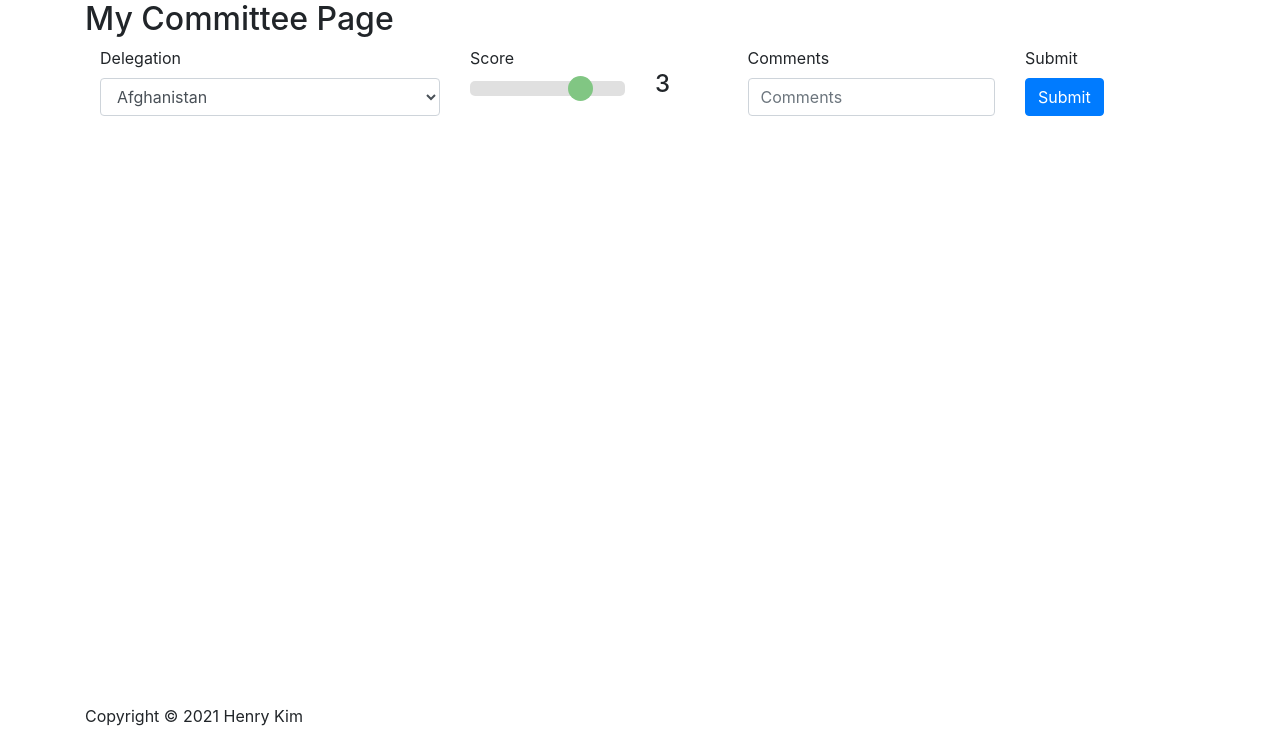
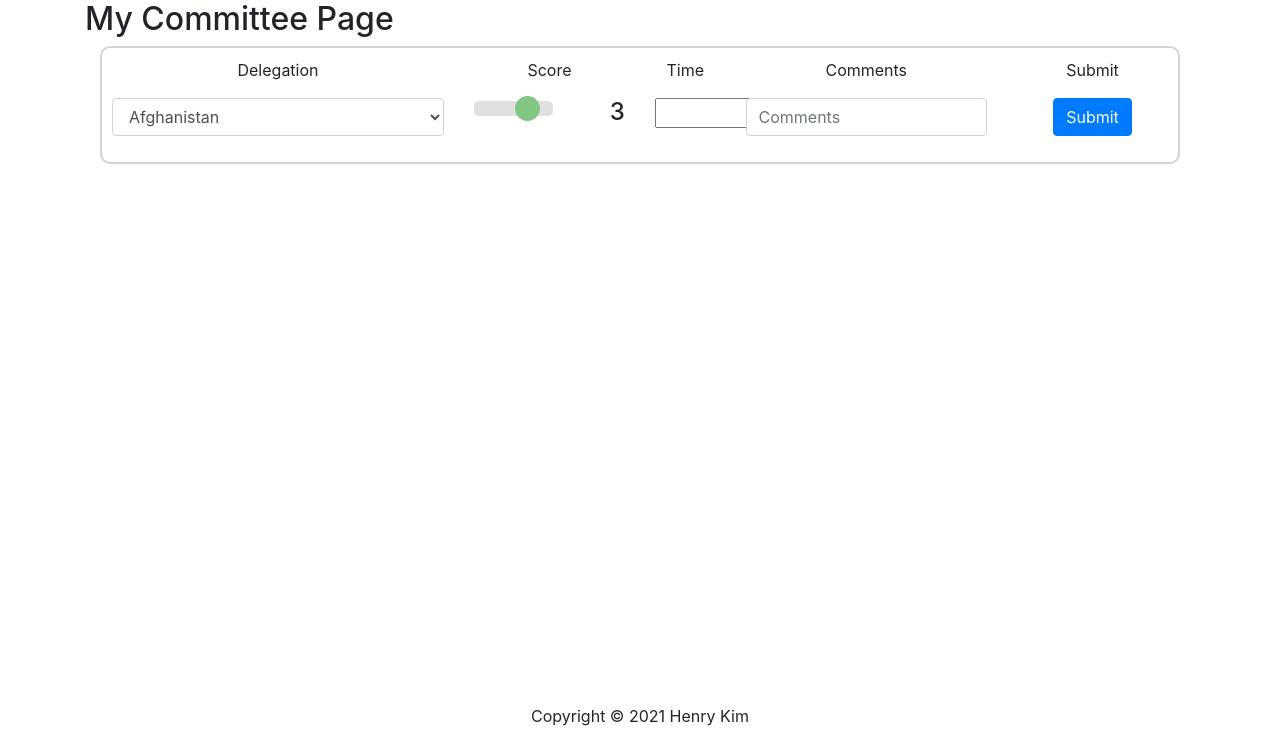
Before and after one commit to hdk23/conference, a Django app: page /dartmun/my_committee/ in a window 1280 px wide. Shown: the part 56-800 px from the top of the page. Run offline with Django 3.2, Linux system fonts and the light colour scheme; a user stored in the database is signed in; data comes from the database, SQL or seed files in the repository; both versions use the stored data as it was after the commit; some libraries are stand-ins or nearby versions.

Commit message:
Add Comments and Time to Form

```diff
--- /dev/null
+++ b/dartmun/inputs/dartmun/groups.csv
@@ -0,0 +1,5 @@
+Group,Acronym
+Position Papers,POS
+Speeches,S
+Working Papers and Resos,WPR
+Parlipro,PP
--- a/dartmun/models_tally.py
+++ b/dartmun/models_tally.py
@@ -13,7 +13,7 @@ class TallyCategory(models.Model):
     scaled = models.BooleanField(default=True)
 
     def __str__(self):
-        return f"{self.name} ({self.weight})%"
+        return f"{self.name} ({self.weight}%)"
 
 
 class TallyGroup(models.Model):
--- a/dartmun/static/dartmun/css/my_committee.css
+++ b/dartmun/static/dartmun/css/my_committee.css
@@ -1,6 +1,6 @@
 .slider {
   -webkit-appearance: none;
-  width: 100%;
+  width: 75%;
   height: 15px;
   border-radius: 5px;
   background: #d3d3d3;
@@ -27,3 +27,18 @@
   background: #4CAF50;
   cursor: pointer;
 }
+
+form {
+  padding: 10px;
+  border: 2px solid lightgrey;
+  border-radius: 10px;
+}
+
+p {
+  text-align: center;
+}
+
+form .row .col {
+  margin-left: auto;
+  margin-right: auto;
+}
--- a/dartmun/templates/dartmun/mycommittee.html
+++ b/dartmun/templates/dartmun/mycommittee.html
@@ -15,34 +15,39 @@
 {% endblock %}
 
 {% block staff_only %}
-    <form>
+    <form action="{% url 'add_tally' %}" method="POST">
     {% csrf_token %}
     <div class="row">
         <div class="col-4">
-            <label for="delegation">Delegation</label><br>
-            <select name="delegation" id="delegations" class="form-control">
+            <p>Delegation</p>
+            <select name="delegation" name="delegations" class="form-control">
                 {%  for delegation in delegations %}
-                    <option value="{{ delegation.country }}">{{ delegation.country.name }}</option>
+                    <option value="{{ delegation.id }}">{{ delegation.country.name }}</option>
                 {% endfor %}
             </select>
         </div>
         <div class="col-2">
-            <label>Score</label><br>
-            <div class="slidecontainer">
-                <input type="range" min="0" max="4" value="3" class="slider" id="myRange">
+            <p>Score</p>
+            <div class="row">
+                <div class="col-9 slidecontainer">
+                    <input type="range" min="0" max="4" value="3" class="slider" id="myRange" name="score">
+                </div>
+                <div class="col-3">
+                    <h4 id="score"></h4>
+                </div>
             </div>
         </div>
         <div class="col-1">
-            <label></label>
-            <h4 id="score"></h4>
+            <p>Time</p>
+            <input type="number" aria-label="Time" name="time" min="0" max="120">
         </div>
         <div class="col-3">
-            <label>Comments</label>
-            <input type="text" class="form-control" placeholder="Comments" aria-label="Last name">
+            <p>Comments</p>
+            <input type="text" class="form-control" placeholder="Comments" aria-label="Comments" name="comments">
         </div>
         <div class="col-2">
-            <label>Submit</label><br>
-            <button type="submit" class="btn btn-primary">Submit</button>
+            <p>Submit</p>
+            <p><button type="submit" class="btn btn-primary">Submit</button></p>
         </div>
     </div>
 
--- a/dartmun/urls.py
+++ b/dartmun/urls.py
@@ -5,4 +5,5 @@ from . import views
 urlpatterns = [
     path('', views.index, name='index'),
     path('my_committee/', views.my_committee, name='my_committee'),
+    path('add_tally/', views.add_tally, name='add_tally'),
 ]
--- a/dartmun/views.py
+++ b/dartmun/views.py
@@ -1,19 +1,47 @@
-from django.shortcuts import render
+from django.shortcuts import render, reverse
 from .functions_create_objects import create_committee, reset_committee
+from django.http import Http404, HttpResponseRedirect
+from django.contrib.admin.views.decorators import staff_member_required
+from django.contrib.auth.decorators import login_required
+from .functions_read_files import read_file
 from .models import *
+
 
 # Create your views here.
 def index(request):
     """loads the index page"""
+    context = {}
     reset_committee()
+    read_file("groups")
+    read_file("categories")
     create_committee()
-    context = {}
     return render(request, 'dartmun/index.html', context)
 
 
+@login_required()
 def my_committee(request):
     """loads the my committee page"""
     committee = Committee.objects.first()
+
     delegations = committee.delegations.order_by('country')
     context = {"committee": committee, "delegations":delegations}
     return render(request, 'dartmun/mycommittee.html', context)
+
+
+@staff_member_required()
+def add_tally(request):
+    """adds tally for the delegation"""
+    delegation_id = int(request.POST.get("delegation"))
+    delegation = Delegation.objects.get(pk=delegation_id)
+    score = int(request.POST.get("score"))
+    comments = request.POST.get("comments")
+    time = request.POST.get("time")
+    category = TallyCategory.objects.get(acronym="S")
+    tally = TallyScore(scorer=Chair.objects.get(user=request.user), score=score, comments=comments)
+    if time:
+        tally.time = time
+    tally.save()
+    category_score = delegation.tally_category_scores.get(category=category)
+    category_score.add_tally(tally)
+    category_score.save()
+    return HttpResponseRedirect(reverse('my_committee'))
```
Also changed, not shown: dartmun/functions_create_objects.py (+9 -1 lines), dartmun/functions_read_files.py (+6 -5 lines), dartmun/inputs/dartmun/categories.csv (added, +8 -0 lines), dartmun/models_score.py (+5 -3 lines), dartmun/migrations/0007_auto_20210214_1001.py (added), dartmun/migrations/0008_tallyscore_comments.py (added), db.sqlite3.
